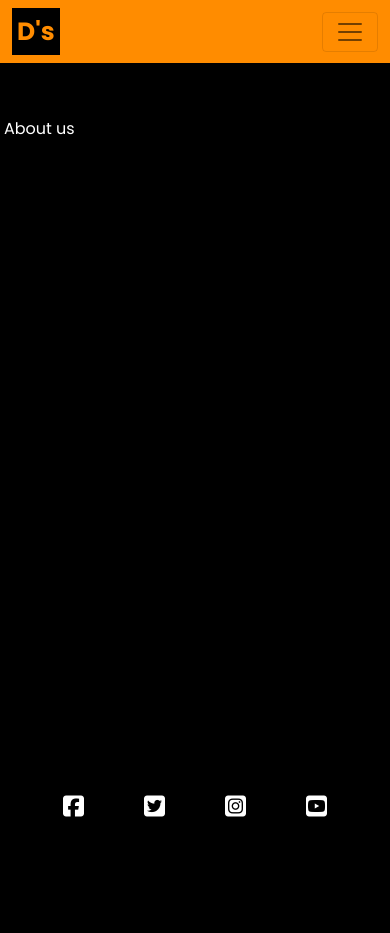
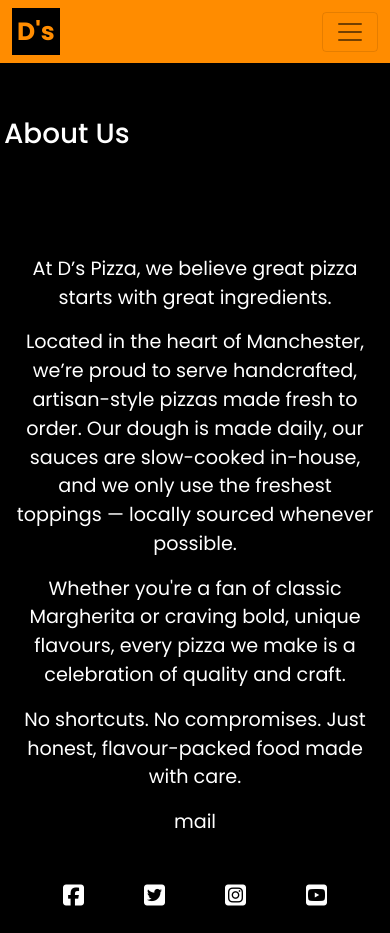
Before and after one commit to NaveedNaseem84/PP5-Ds_Pizza, a Django app: page /about/ in a window 390 px wide. Before the commit the page ends 817 px from the top, so only its background shows below. Run offline with Django 4.2, Linux system fonts and the light colour scheme; some libraries are stand-ins or nearby versions.

Commit message:
create aboutus page and style

```diff
--- a/about/templates/about/about.html
+++ b/about/templates/about/about.html
@@ -6,7 +6,25 @@
 
 
 <div class="container-fluid secondary-bg d-flex flex-column h-100">
-    <p>About us</p>
+    <h1>About Us</h1>
+    <div id="aboutus" class="row pt-5">
+        <div class=" col-12 col-md-4 offset-md-1 text-center">
+           <img id="ds-pizza-making" src="{% static 'images/about_us.webp' %}" alt="D's Artisan Pizza" class="img-fluid">
+        </div>
+        <div class="col-12 col-md-5 text-left mt-5">
+             <p>At D’s Pizza, we believe great pizza starts with great ingredients.</p>
+            <p> Located in the heart of Manchester,
+            we’re proud to serve handcrafted, artisan-style pizzas made fresh to order. Our dough is made daily, our
+            sauces are slow-cooked in-house, and we only use the freshest toppings — locally sourced whenever possible.</p>
+
+            <p>Whether you're a fan of classic Margherita or craving bold, unique flavours, every pizza we make is a
+            celebration of quality and craft.</p>
+            <p>No shortcuts. No compromises. Just honest, flavour-packed food made with care.</p>
+            <p>mail</p>
+        </div>
+
+    </div>
+
 </div>
 
 {% endblock %}
--- a/ds_pizza/settings.py
+++ b/ds_pizza/settings.py
@@ -31,7 +31,7 @@ TEMPLATES_DIR = os.path.join(BASE_DIR, 'templates')
 SECRET_KEY = os.environ.get("SECRET_KEY")
 
 # SECURITY WARNING: don't run with debug turned on in production!
-DEBUG = True
+DEBUG = False
 
 ALLOWED_HOSTS = [
     "127.0.0.1",
--- a/static/css/style.css
+++ b/static/css/style.css
@@ -6,7 +6,6 @@
   margin: 0;
   box-sizing: border-box;
   font-family: "Poppins", sans-serif;
-
 }
 
 main {
@@ -15,7 +14,6 @@ main {
   flex-direction: column;
   background-color: black;
   color: white !important;
-
 }
 
 #django-messages {
@@ -32,8 +30,6 @@ main {
 .footer li {
   padding-left: 20px;
   padding-right: 20px;
-
-
 }
 
 .footer i {
@@ -45,7 +41,8 @@ footer a {
   color: white;
 }
 
-footer a:hover,  a::after {
+footer a:hover,
+a::after {
   color: inherit;
 }
 
@@ -66,26 +63,25 @@ footer a:hover,  a::after {
   color: darkorange !important;
 }
 
-#messages{
+#messages {
   background-color: black;
   color: white;
-  height:50px;
+  height: 50px;
 }
 
 /* signup template*/
 
-#hint_id_password1{
+#hint_id_password1 {
   color: white;
 }
 
 /* Index/main page*/
 
 #main-index-bg {
-  background: url('/static/images/main-index-bg.webp');
+  background: url("/static/images/main-index-bg.webp");
   background-attachment: fixed;
   padding: 1%;
   opacity: 0.9;
-
 }
 
 .main-logo {
@@ -176,7 +172,8 @@ footer a:hover,  a::after {
   text-decoration: none;
 }
 
-#lets-go a:hover,  a::after {
+#lets-go a:hover,
+a::after {
   color: inherit;
   font-weight: bold;
   font-style: italic;
@@ -194,32 +191,24 @@ footer a:hover,  a::after {
 
 .card-modal {
   opacity: 1;
-
 }
 
 .product-heading {
-
   background-color: rgba(0, 0, 0, 0.4);
   border-radius: 50px;
   padding: 5px;
   border: 2px solid white;
-
 }
 
 .item-heading-deals {
-
   background-color: orange;
   color: black;
-
 }
 
 .item-heading-pizzas {
-
   background-color: #284f38;
   color: white;
   padding: 5px;
-
-
 }
 .allergen-circle {
   height: 30px;
@@ -232,11 +221,10 @@ footer a:hover,  a::after {
   border: 2px green solid;
 }
 
-
 .allergen-circle-none {
   height: 30px;
   width: 30px;
-  background-color: none;
+  background-color: transparent;
   border-radius: 50%;
   padding-top: 2px;
   display: inline-block;
@@ -252,18 +240,20 @@ footer a:hover,  a::after {
   color: black;
   padding: 15px;
   font-size: 90%;
-
 }
 
+/*about us*/
 
+#aboutus {
+  font-size: 160%;
+}
 
 /* generic styling*/
 
 .secondary-bg {
-  background: url('/static/images/secondary-bg.webp');
+  background: url("/static/images/secondary-bg.webp");
   background-attachment: fixed;
   padding: 1%;
-
 }
 
 .brand-color {
@@ -295,7 +285,8 @@ footer a:hover,  a::after {
     padding: 0;
   }
 
-  .main-logo, .main-logo-credentials {
+  .main-logo,
+  .main-logo-credentials {
     margin: auto;
     height: 150px;
   }
@@ -309,11 +300,20 @@ footer a:hover,  a::after {
 
   .intro-section {
     border: 2px darkorange solid;
-
   }
 
   .secondary-bg {
     background-image: none;
   }
 
+  #aboutus {
+    padding-left: 10px;
+    padding-right: 10px;
+    text-align: center;
+    font-size: 120%;
   }
+
+  #ds-pizza-making {
+    display: none;
+  }
+}
```
Also changed, not shown: static/images/about_us.webp (added), 2 other files. Lines whose indentation alone changed are shown as unchanged.
